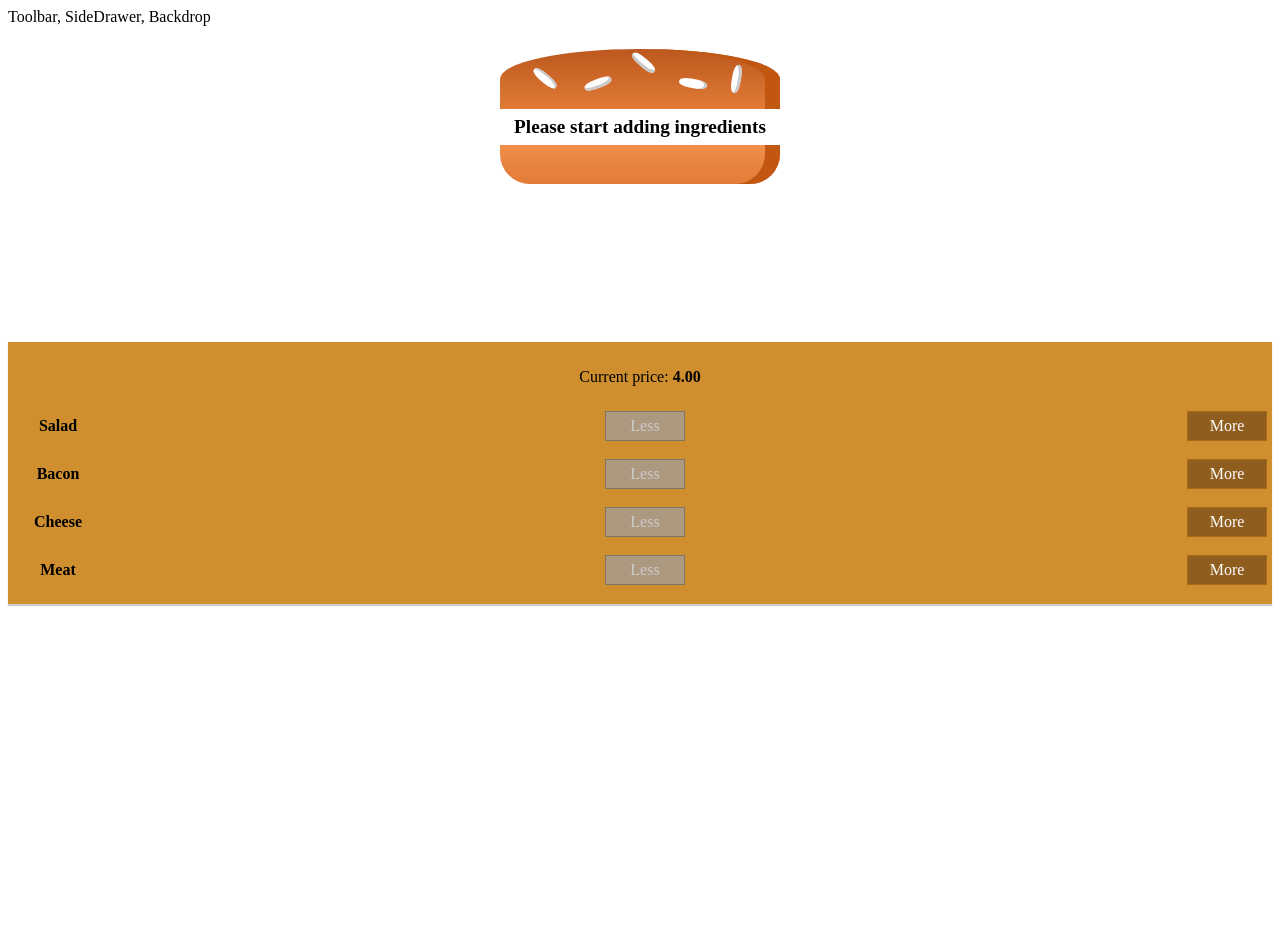
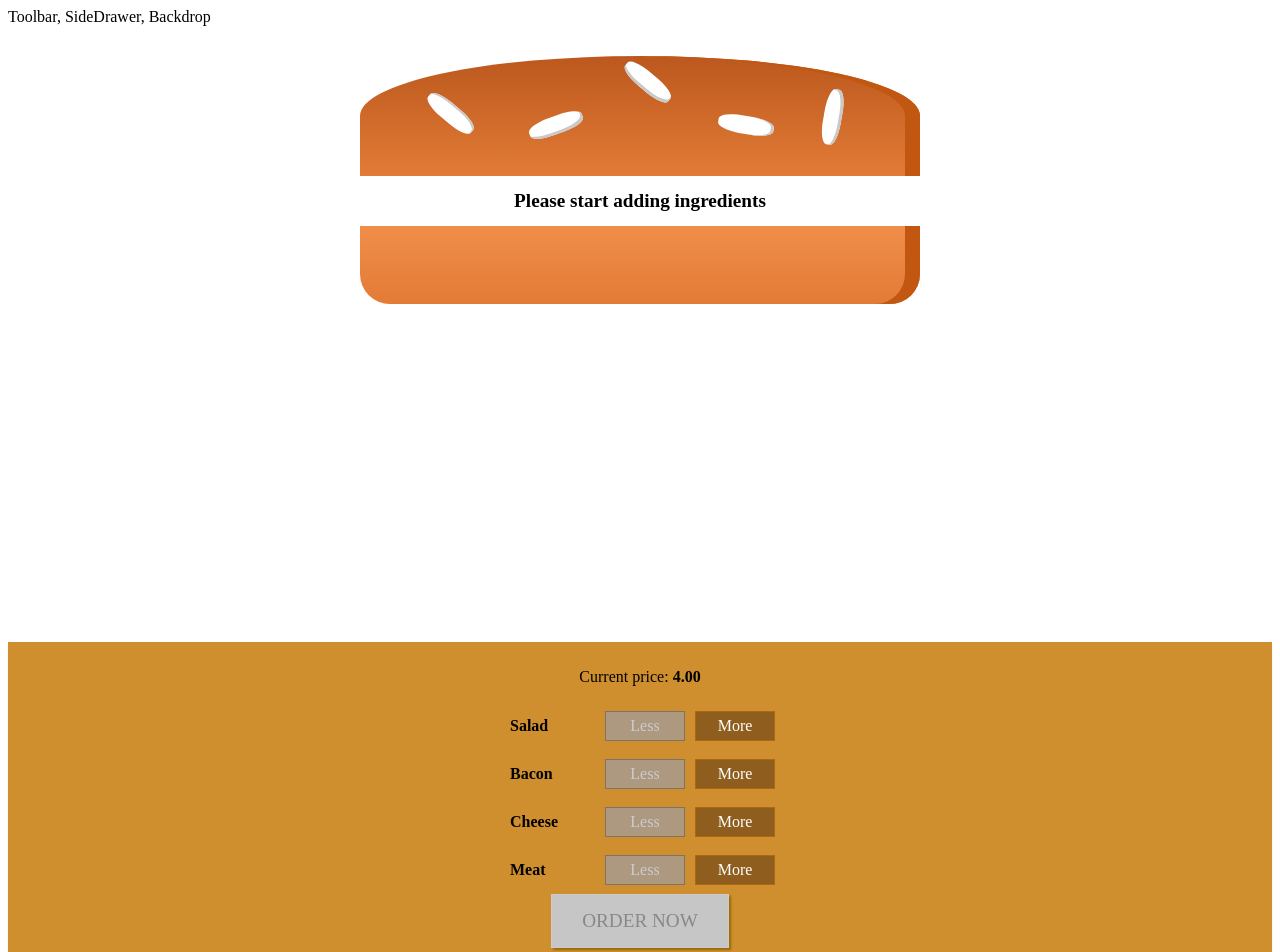
Before and after one commit to temirgaly/udemy-react-course, a React app in the folder react-app-udemy/ClientApp/: page / in a window 1280 px wide. Shown: the top 952 px of the page. Before the commit the page ends 800 px from the top, so only its background shows below. Built offline with nearby package versions, Linux system fonts and the light colour scheme.

Commit message:
136. added order button

```diff
--- a/react-app-udemy/ClientApp/src/components/Burger/BuildControls/BuildControl/BuildControl.module.css
+++ b/react-app-udemy/ClientApp/src/components/Burger/BuildControls/BuildControl/BuildControl.module.css
@@ -15,6 +15,7 @@
   cursor: pointer;
   outline: none;
 }
+
 
 .BuildControl button:disabled {
   background-color: #AC9980;
--- a/react-app-udemy/ClientApp/src/components/Burger/BuildControls/BuildControls.js
+++ b/react-app-udemy/ClientApp/src/components/Burger/BuildControls/BuildControls.js
@@ -20,6 +20,11 @@
                 removed={() => props.ingredientRemove(ctrl.type)}
                 disabled={props.disabled[ctrl.type]} />
         ))}
+        <button
+            className={classes.OrderButton}
+            disabled={!props.purchaseable}>
+            ORDER NOW
+            </button>
     </div>
 );
 
--- a/react-app-udemy/ClientApp/src/components/Burger/BuildControls/BuildControls.module.css
+++ b/react-app-udemy/ClientApp/src/components/Burger/BuildControls/BuildControls.module.css
@@ -3,8 +3,49 @@
     background-color: #CF8F2E;
     display: flex;
     flex-flow: column;
-    text-align: center;
+    align-items: center;
     box-shadow: 0 2px 1px #ccc;
     margin: auto;
     padding: 10px 0;
 }
+
+.OrderButton {
+    background-color: #DAD735;
+    outline: none;
+    cursor: pointer;
+    border: 1px solid #966909;
+    color: #966909;
+    font-family: inherit;
+    font-size: 1.2em;
+    padding: 15px 30px;
+    box-shadow: 2px 2px 2px #966909;
+}
+
+.OrderButton:hover, .OrderButton:active {
+    background-color: #A0DB41;
+    border: 1px solid #966909;
+    color: #966909;
+}
+
+.OrderButton:disabled {
+    background-color: #C7C6C6;
+    cursor: not-allowed;
+    border: 1px solid #ccc;
+    color: #888888;
+}
+
+.OrderButton:not(:disabled) {
+    animation: enable 0.3s linear;
+}
+
+@keyframes enable {
+    0% {
+        transform: scale(1);
+    }
+    60% {
+        transform: scale(1.1);
+    }
+    100% {
+        transform: scale(1);
+    }
+}
--- a/react-app-udemy/ClientApp/src/components/Burger/Burger.module.css
+++ b/react-app-udemy/ClientApp/src/components/Burger/Burger.module.css
@@ -8,23 +8,23 @@
     font-size: 1.2rem;
 }
 
-@media (min-width: 1000px) and (min-height: 700px) {
-    .Burger{
-        width: 700px;
-        height: 600px;
+@media (min-width: 500px) and (min-height: 400px) {
+    .Burger {
+        width: 350px;
+        height: 300px;
     }
 }
 
 @media (min-width: 500px) and (min-height: 401px) {
-    .Burger{
+    .Burger {
         width: 450px;
         height: 400px;
     }
 }
 
-@media (min-width: 500px) and (min-height: 400px) {
-    .Burger{
-        width: 350px;
-        height: 300px;
+@media (min-width: 1000px) and (min-height: 700px) {
+    .Burger {
+        width: 700px;
+        height: 600px;
     }
 }
--- a/react-app-udemy/ClientApp/src/containers/BurgerBuilder/BurgerBuilder.js
+++ b/react-app-udemy/ClientApp/src/containers/BurgerBuilder/BurgerBuilder.js
@@ -21,8 +21,21 @@
                 cheese: 0,
                 meat: 0
             },
+            purchaseable: false,
             totalPrice: 4
         }
+    }
+
+    updatePurchaseState(ingredients) {
+        const sum = Object.keys(ingredients)
+            .map(igKey => {
+                return ingredients[igKey];
+            })
+            .reduce((sum, el) => {
+                return sum + el;
+            }, 0);
+
+        this.setState({ purchaseable: sum > 0 });
     }
 
     addIngredientHandler = (type) => {
@@ -35,6 +48,8 @@
         const updatedPrice = this.state.totalPrice + ingredientPrice;
         updatedIngredients[type] = updatedCount;
         this.setState({ ingredients: updatedIngredients, totalPrice: updatedPrice });
+        // update purchaseable state
+        this.updatePurchaseState(updatedIngredients);
     }
 
     removeIngredientHandler = (type) => {
@@ -48,6 +63,8 @@
         const updatedPrice = this.state.totalPrice - ingredientPrice;
         updatedIngredients[type] = updatedCount;
         this.setState({ ingredients: updatedIngredients, totalPrice: updatedPrice });
+        // update purchaseable state
+        this.updatePurchaseState(updatedIngredients);
     }
 
     render() {
@@ -65,6 +82,7 @@
                     ingredientAdded={this.addIngredientHandler}
                     ingredientRemove={this.removeIngredientHandler}
                     disabled={disabledInfo}
+                    purchaseable={this.state.purchaseable}
                     price={this.state.totalPrice} />
             </Aux>
         );
```
Also changed, not shown: react-app-udemy/ClientApp/src/components/Burger/BurgerIngredient/BurgerIngredient.module.css (indentation only).
